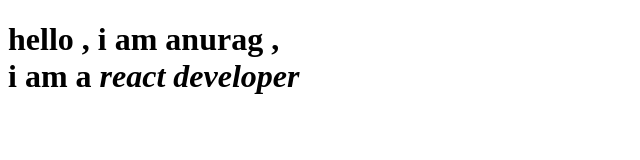
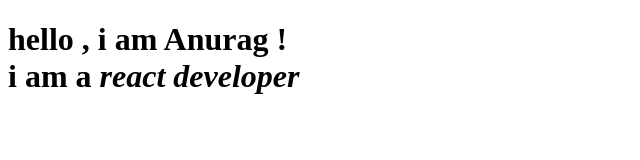
Before and after one commit to anurag9012/studentSite-1, a plain HTML site: page index.html in a window 1280 px wide. Shown: the full height of the page, 0-640 px from the left. Drawn offline with Linux system fonts and the light colour scheme.

Commit message:
first commit on branch one

```diff
--- a/index.html
+++ b/index.html
@@ -4,9 +4,9 @@
     <meta charset="UTF-8">
     <meta http-equiv="X-UA-Compatible" content="IE=edge">
     <meta name="viewport" content="width=device-width, initial-scale=1.0">
-    <title>anurag's website</title>
+    <title>Anurag's website</title>
 </head>
 <body>
-    <h1>hello , i am anurag ,<br>i am a <em>react developer </em></h1>
+    <h1>hello , i am Anurag !<br>i am a <em>react developer </em></h1>
 </body>
 </html>
```
